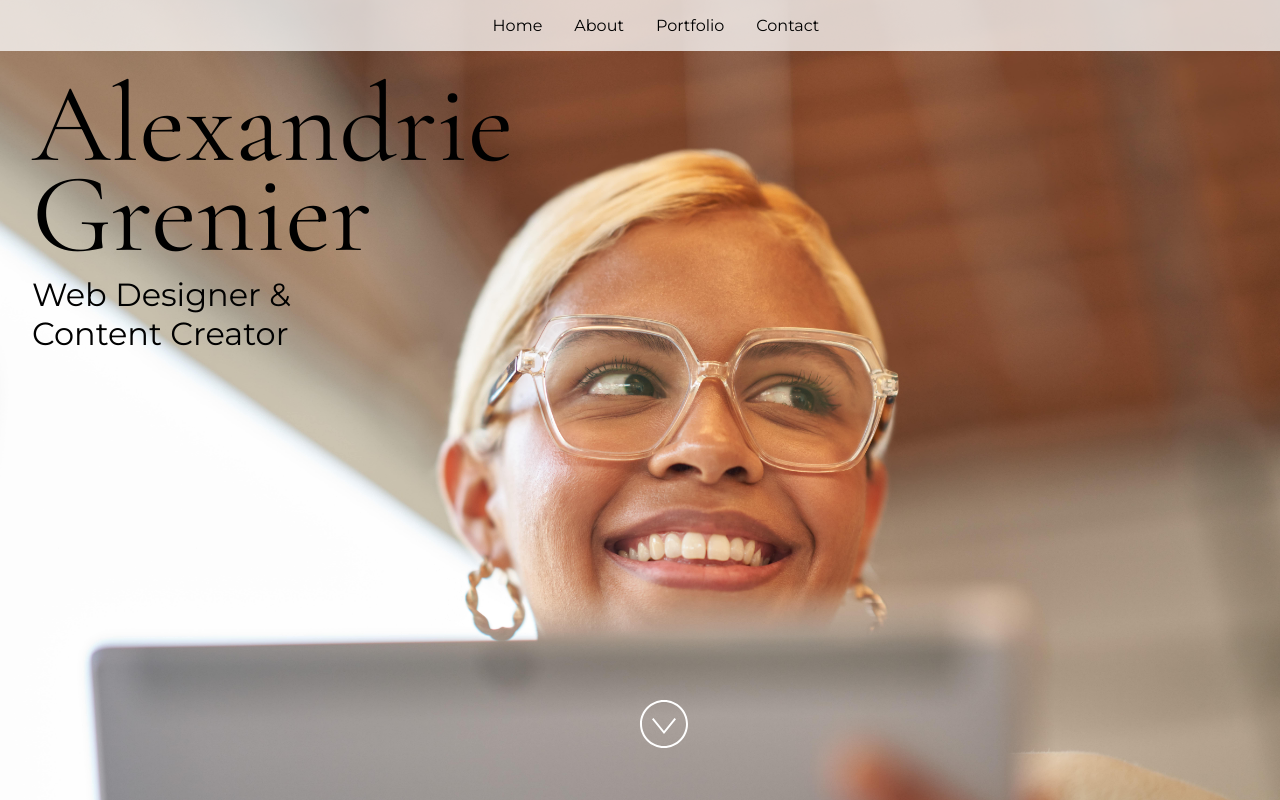
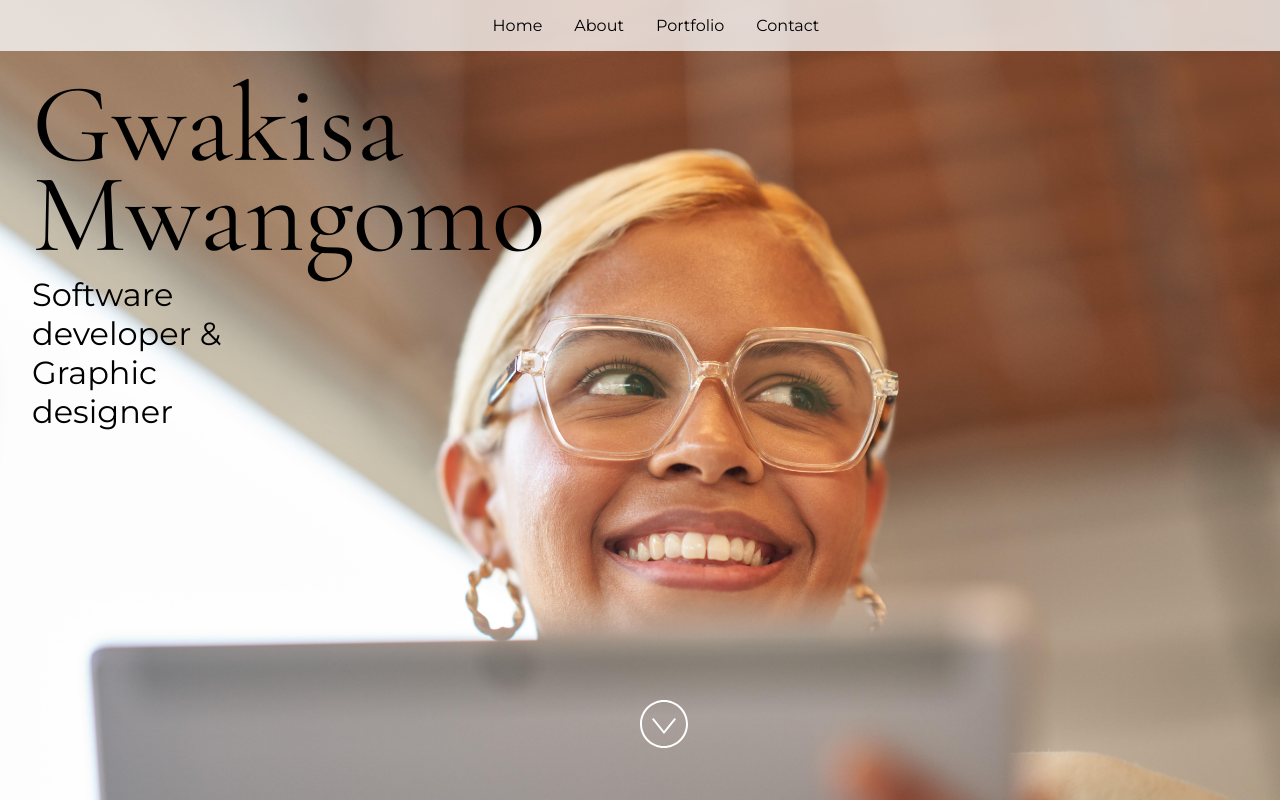
Before and after one commit to gmwangomo/PortifolioGithub, a React (Vite) app: page / in a window 1280 px wide. Built offline with nearby package versions, Linux system fonts and the light colour scheme.

Commit message:
Update contact details

```diff
--- a/src/App.jsx
+++ b/src/App.jsx
@@ -24,15 +24,14 @@ import "./styles.css";
  * If you don't have one of the social sites listed, leave it as an empty string.
  */
 const siteProps = {
-  name: "Alexandrie Grenier",
-  title: "Web Designer & Content Creator",
-  email: "alex@example.com",
-  gitHub: "microsoft",
-  instagram: "microsoft",
-  linkedIn: "satyanadella",
-  medium: "",
+  name: "Gwakisa Mwangomo",
+  title: "Software developer & Graphic designer",
+  email: "gmwangomo023@gmail.com",
+  gitHub: "gmwangomo",
+  instagram: "",
+  linkedIn: "gwakisa mwangomo",
   twitter: "microsoft",
-  youTube: "Code",
+  youTube: "gwakisa mwangomo",
 };
 
 const primaryColor = "#4E567E";
```
